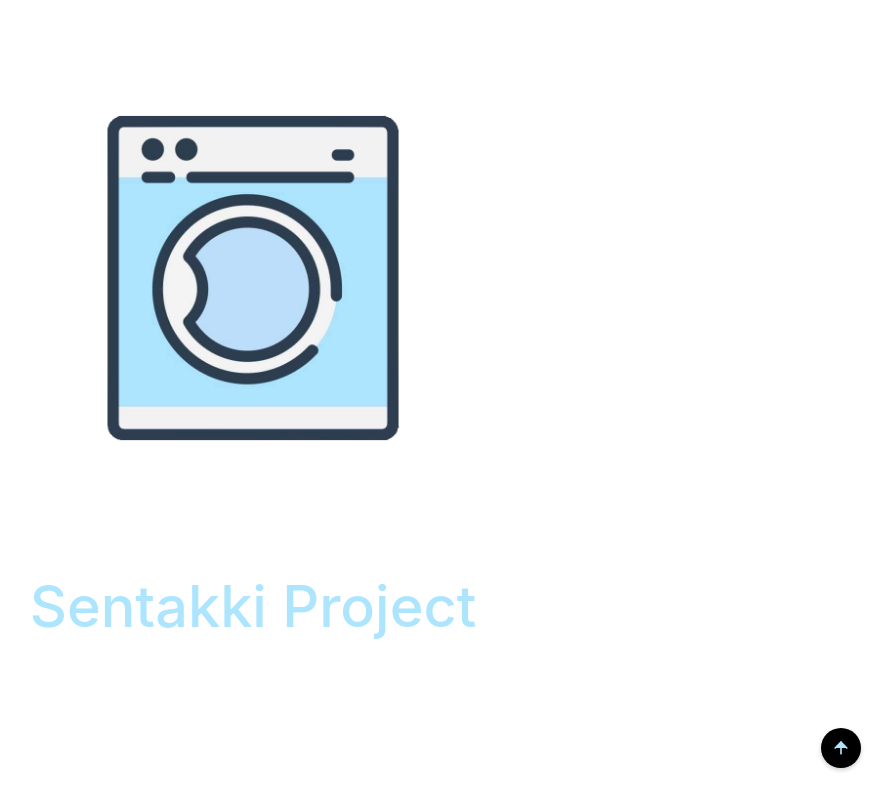
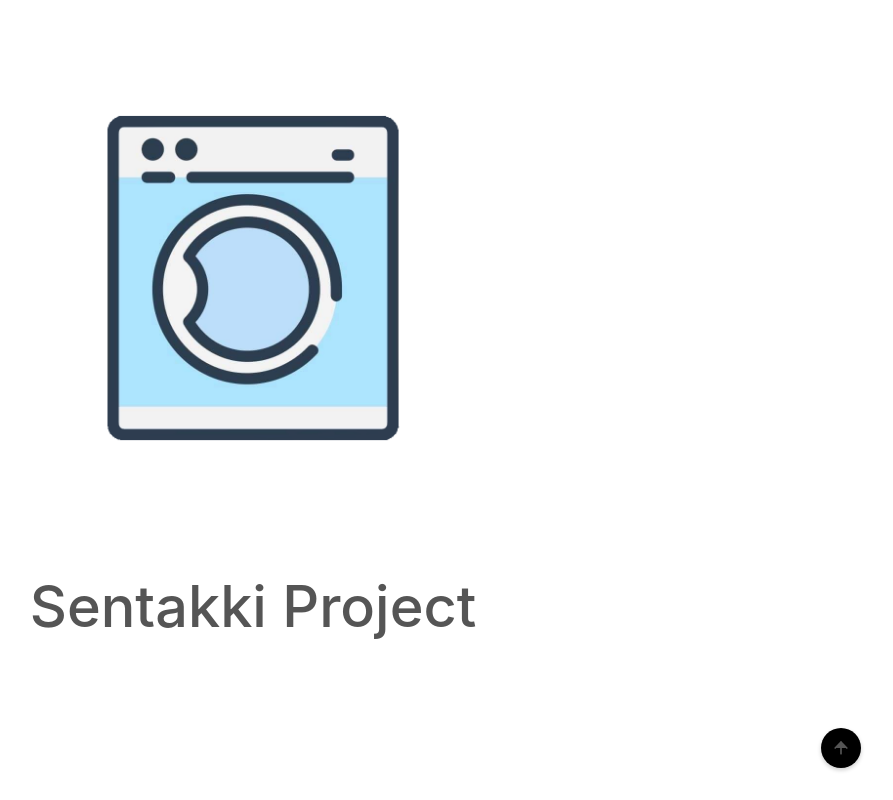
Before and after one commit to Sentakki-Project/website, a Vue app: page / in a window 1280 px wide. Shown: the top 800 px of the page, without its empty margins (387-1280 px from the left). Built offline with nearby package versions, Linux system fonts and the light colour scheme.

Commit message:
add dark text in white theme

```diff
--- a/src/assets/main.css
+++ b/src/assets/main.css
@@ -7,7 +7,11 @@
   color: #ade5fe;
   font-weight: normal;
 }
-
+@media (prefers-color-scheme: light){
+    #app{
+      color:#555555;
+    }
+}
 a,
 .green {
   text-decoration: none;
--- a/src/components/Name.vue
+++ b/src/components/Name.vue
@@ -44,7 +44,11 @@ h1 {
 .greetings h1 {
   text-align: center;
 }
-
+@media (prefers-color-scheme: light){
+  h1{
+    color:#555555;
+  }
+}
 @media (max-width: 767px) {
   h1 {
     font-size: 2.1rem;
```
